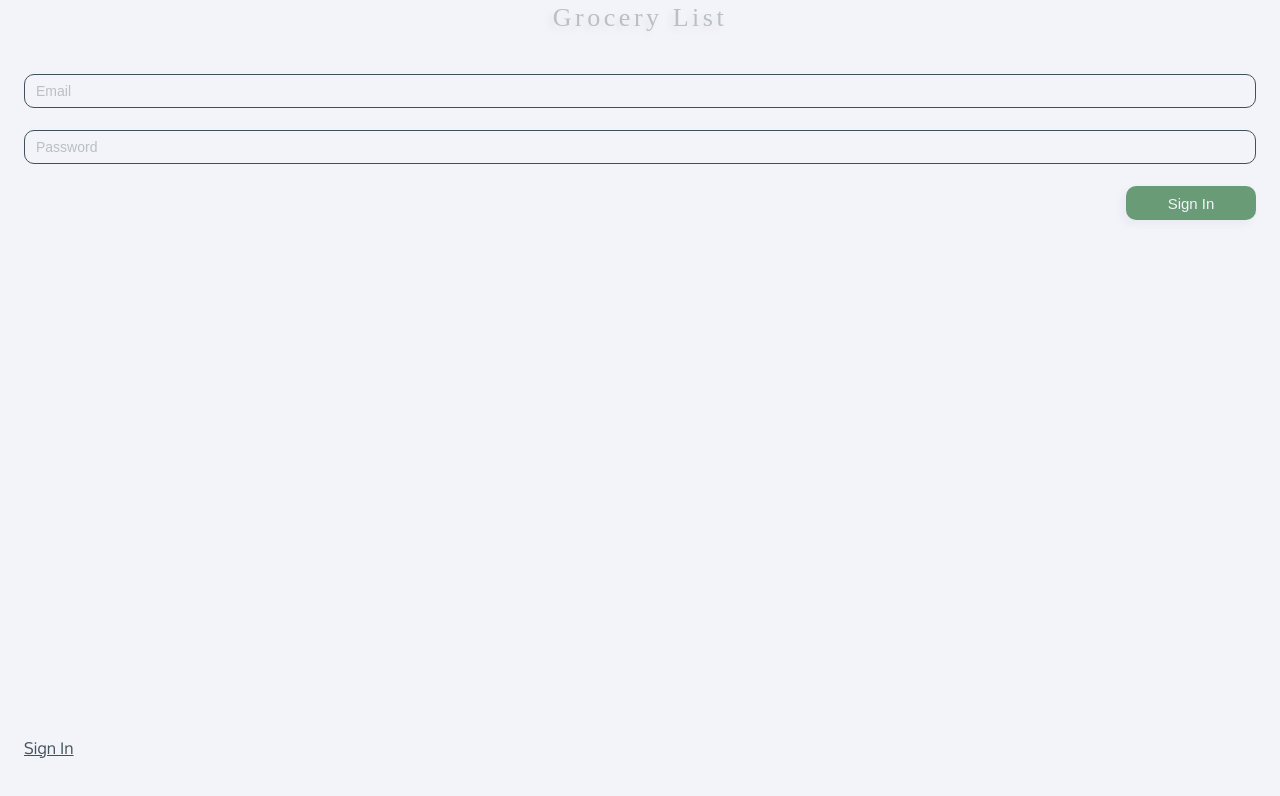
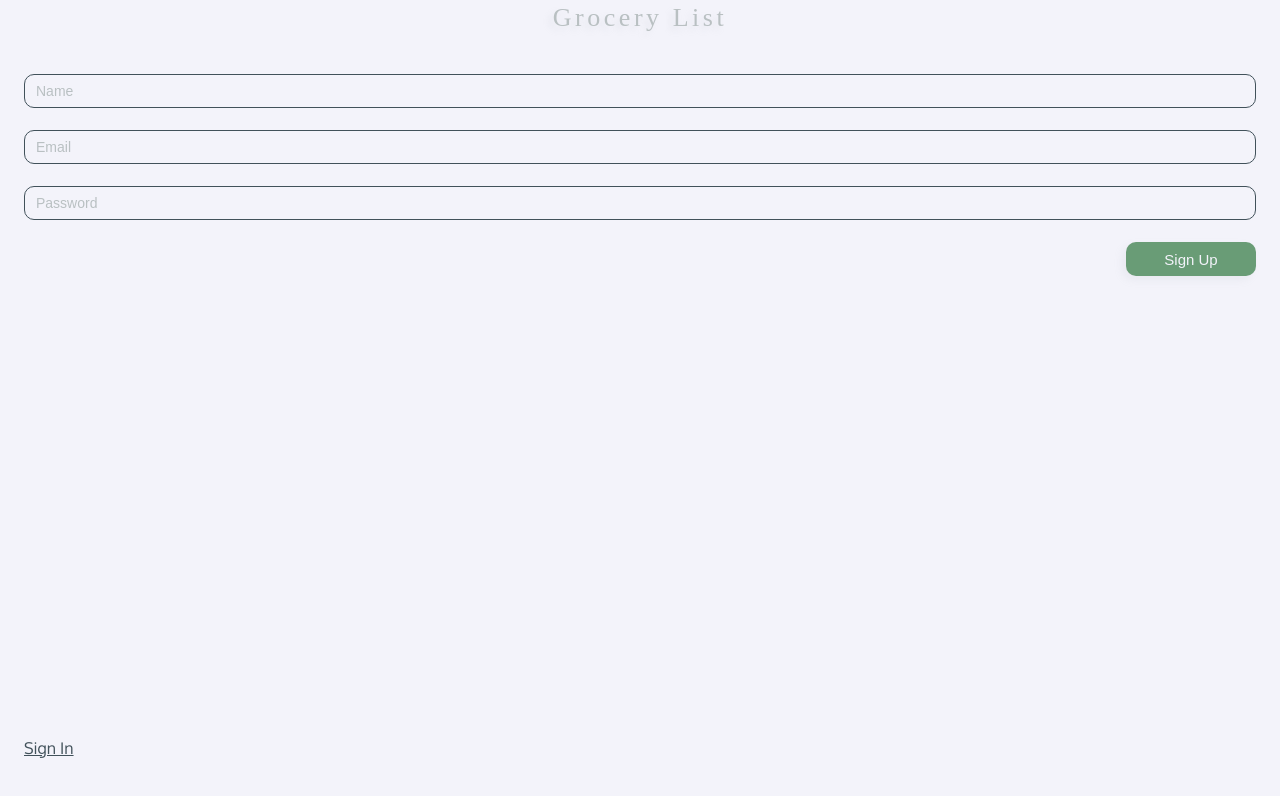
Before and after one commit to shelchkov/Grocery-List, a React (Create React App) app: page / in a window 1280 px wide. Both pictures are taken after a click on the element "Create Account". Shown: the top 796 px of the page. Built offline with nearby package versions, Linux system fonts and the light colour scheme; no server answers; a web font is replaced by a local one.

Commit message:
Add sign up form #49

```diff
--- a/src/components/sign-in/sign-in.form.tsx
+++ b/src/components/sign-in/sign-in.form.tsx
@@ -3,6 +3,7 @@ import styled from "styled-components"
 
 import { Input } from "../input/input"
 import { Button } from "../button/button"
+import { SignInContainer, SignInButtonContainer } from "../ui/container"
 
 import {
 	BtnTypes,
@@ -16,15 +17,6 @@ import {
 	signInValidation,
 	SignInErrors
 } from "../../utils/validation"
-
-const SignInContainer = styled.div`
-	margin-top: 22px;
-`
-
-const ButtonContainer = styled.div`
-	display: flex;
-	justify-content: flex-end;
-`
 
 const getSignInError = (errorCode: string): SignInErrors => {
 	switch(errorCode) {
@@ -110,13 +102,13 @@ export const SignInForm = (): ReactElement => {
 					errorMessage={getFieldError(SignInInputs.password)}
 				/>
 
-				<ButtonContainer>
+				<SignInButtonContainer>
 					<Button
 						buttonType={BtnTypes.SignIn}
 						text="Sign In"
 						type={ButtonTypes.submit}
 					/>
-				</ButtonContainer>
+				</SignInButtonContainer>
 			</SignInContainer>
 		</form>
 	)
--- /dev/null
+++ b/src/components/sign-up/sign-up.form.tsx
@@ -0,0 +1,36 @@
+import React, { ReactElement } from "react"
+
+import { SignInContainer, SignInButtonContainer } from "../ui/container"
+import { Input } from "../input/input"
+import { Button } from "../button/button"
+
+import { BtnTypes, ButtonTypes } from "../../utils/enums"
+
+export const SignUpForm = (): ReactElement => (
+	<form>
+		<SignInContainer>
+			<Input
+				placeholder="Name"
+				style={{ width: "fill-available" }}
+			/>
+
+			<Input
+				placeholder="Email"
+				style={{ width: "fill-available" }}
+			/>
+
+			<Input
+				placeholder="Password"
+				style={{ width: "fill-available" }}
+			/>
+
+			<SignInButtonContainer>
+				<Button
+					buttonType={BtnTypes.SignIn}
+					text="Sign Up"
+					type={ButtonTypes.submit}
+				/>
+			</SignInButtonContainer>
+		</SignInContainer>
+	</form>
+)
--- a/src/components/ui/container.tsx
+++ b/src/components/ui/container.tsx
@@ -10,3 +10,12 @@ export const Container = styled.div`
 
 	background-color: ${colors.grey};
 `
+
+export const SignInContainer = styled.div`
+	margin-top: 22px;
+`
+
+export const SignInButtonContainer = styled.div`
+	display: flex;
+	justify-content: flex-end;
+`
--- a/src/pages/login.page.tsx
+++ b/src/pages/login.page.tsx
@@ -4,6 +4,7 @@ import { Logo } from "../components/logo/logo"
 import { LoginActions } from "../components/login-actions/login-actions"
 import { SignInForm } from "../components/sign-in/sign-in.form"
 import { Container } from "../components/ui/container"
+import { SignUpForm } from "../components/sign-up/sign-up.form"
 
 import { LoginForms } from "../utils/enums"
 
@@ -26,7 +27,7 @@ export const LoginPage = (): ReactElement => {
 	return (
 		<Container>
 			<Logo />
-			<SignInForm />
+			{form === LoginForms.signIn ? <SignInForm /> : <SignUpForm />}
 			<LoginActions form={form} handleClick={changeForm} />
 		</Container>
 	)
```
